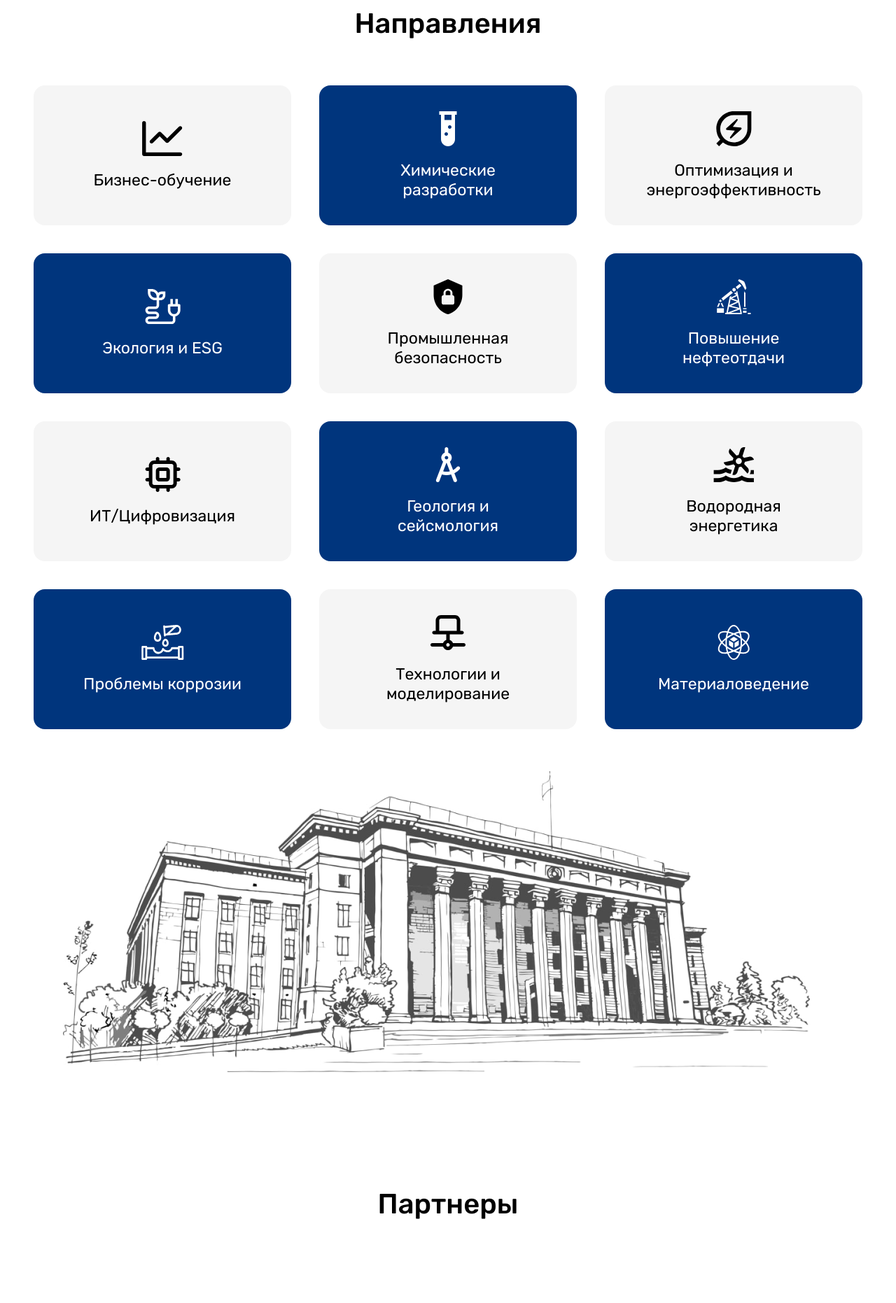
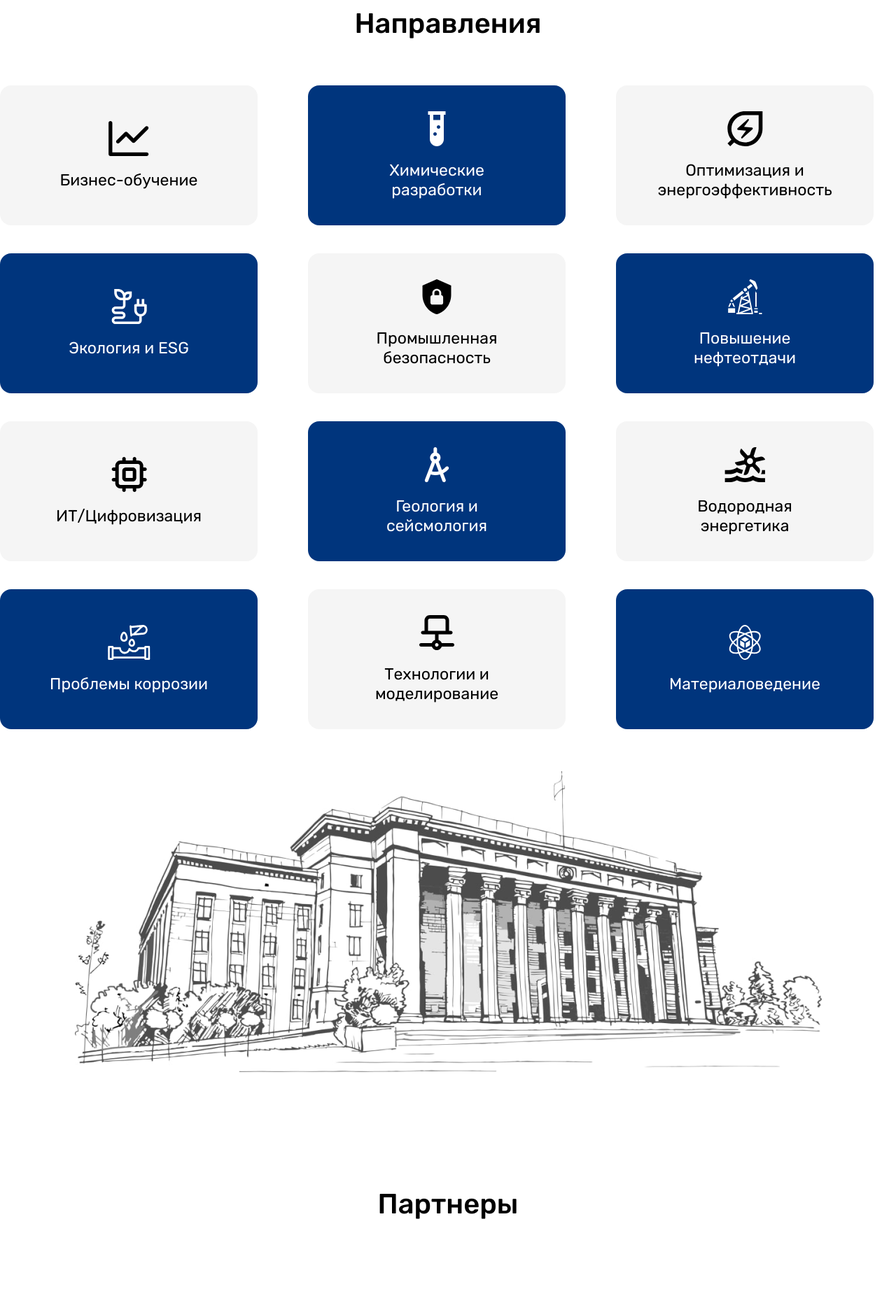
Before and after one commit to togzhanzhakhani/kbtu, a React (Vite) app: page / in a window 1280 px wide. Shown: the part 3000-4862 px from the top of the page at 70% size. Built offline with nearby package versions, Linux system fonts and the light colour scheme.

Commit message:
feat: minor changes

```diff
--- a/src/common/components/container/Container.jsx
+++ b/src/common/components/container/Container.jsx
@@ -1,10 +1,12 @@
 import containerTypes from "@common/utils/containerTypes";
+import mergeObjects from "@common/utils/mergeObjects";
 
 const Container = ({
 	type = 'div',
 	maxWidth = 'none',
 	isCentered = false,
 	className = '',
+	style,
 	children,
 }) => {
 
@@ -17,7 +19,7 @@ const Container = ({
 	const ContainerElement = containerTypes[type] || <div />;
 
 	return (
-		<ContainerElement  className={className} style={configStyle}>
+		<ContainerElement  className={className} style={mergeObjects(style, configStyle) }>
 			{children}
 		</ContainerElement>
 	);
--- /dev/null
+++ b/src/common/utils/mergeClassnames.js
@@ -0,0 +1,6 @@
+
+const mergeClassnames = (...classNames) => {
+	return classNames.filter(className => className).join(" ");
+};
+
+export default mergeClassnames;
--- /dev/null
+++ b/src/common/utils/mergeObjects.js
@@ -0,0 +1,4 @@
+
+const mergeObjects = (...objects) => Object.assign({}, ...objects);
+
+export default mergeObjects;
--- a/src/modules/home/components/about/HomeAbout.jsx
+++ b/src/modules/home/components/about/HomeAbout.jsx
@@ -8,7 +8,7 @@ const HomeAbout = () => {
 	return (
 		<Container
 			type='section'
-			maxWidth='80rem'
+			maxWidth='110rem'
 			isCentered
 			className={styles.about}
 		>
--- a/src/modules/home/components/directions/HomeDirections.jsx
+++ b/src/modules/home/components/directions/HomeDirections.jsx
@@ -2,19 +2,13 @@ import HomeDirectionsCard from '../directions_card/HomeDirectionsCard';
 import Container from '@common/components/container/Container';
 import directionsData from '@modules/home/utils/directionsData';
 import styles from './home_directions.module.css';
-
-// WARN: styling issue
-// How does cards-grid behave?
-// Does it have 3 columns at all times?
-// What if there are less than 3 items in a row?
-// How are the said cards aligned?
 
 const HomeDirections = () => {
 
 	return (
 		<Container
 			type='section'
-			maxWidth='80rem'
+			maxWidth='110rem'
 			isCentered
 			className={styles.directions}
 		>
--- a/src/modules/home/components/directions/home_directions.module.css
+++ b/src/modules/home/components/directions/home_directions.module.css
@@ -1,8 +1,3 @@
-.directions {
-	display: grid;
-	place-items: center;
-}
-
 .directions_heading {
 	padding-block: 6.5625rem 4.0625rem;
 	font-size: 2.5rem;
@@ -11,10 +6,10 @@
 }
 
 .directions_cards {
-	--card-width: 23rem;
+	--card-min-width: 20rem;
 
 	/* TODO: improve grid's flexibility */
 	display: grid;
-	grid-template-columns: repeat(3, var(--card-width));
+	grid-template-columns: repeat(auto-fill, minmax(var(--card-min-width), 1fr));
 	gap: 2.5rem;
 }
--- a/src/modules/home/components/image_section/HomeImageSection.jsx
+++ b/src/modules/home/components/image_section/HomeImageSection.jsx
@@ -1,15 +1,19 @@
-import Container from "@common/components/container/Container";
-import kbtuImage from "@assets/images/home_image_section.png";
-import styles from "./home_image_section.module.css";
+import Container from '@common/components/container/Container';
+import kbtuImage from '@assets/images/home_image_section.png';
+import styles from './home_image_section.module.css';
 
 const HomeImageSection = () => {
 
 	return (
-		<Container maxWidth="80rem" isCentered>
+		<Container
+			type='section'
+			maxWidth='110rem'
+			className={styles.center}
+		>
 			<img
 				className={styles.image}
 				src={kbtuImage}
-				alt="drawn kbtu image"
+				alt='drawn kbtu image'
 			/>
 		</Container>
 	);
--- a/src/modules/home/components/image_section/home_image_section.module.css
+++ b/src/modules/home/components/image_section/home_image_section.module.css
@@ -1,3 +1,8 @@
 .image {
 	margin-block: 3.75rem;
 }
+
+.center {
+	display: flex;
+	justify-content: center;
+}
--- a/src/modules/home/components/partners/HomePartners.jsx
+++ b/src/modules/home/components/partners/HomePartners.jsx
@@ -7,7 +7,7 @@ const HomePartners = () => {
 	return (
 		<Container
 			type='section'
-			maxWidth='80rem'
+			maxWidth='110rem'
 			isCentered
 			className={styles.section}
 		>
--- a/src/modules/home/utils/partnersLogos.js
+++ b/src/modules/home/utils/partnersLogos.js
@@ -20,9 +20,9 @@ const partnersLogos = [
 	},
 	{
 		id: 4,
-		name: 'Baker Hughes',
-		alt: 'baker hughes logo',
-		imageUrl: '/src/assets/images/logo_baker.png',
+		name: 'Halyk',
+		alt: 'halyk bank logo',
+		imageUrl: '/src/assets/images/logo_halyk.png',
 	},
 	{
 		id: 5,
@@ -32,9 +32,9 @@ const partnersLogos = [
 	},
 	{
 		id: 6,
-		name: 'Halyk',
-		alt: 'halyk bank logo',
-		imageUrl: '/src/assets/images/logo_halyk.png',
+		name: 'Baker Hughes',
+		alt: 'baker hughes logo',
+		imageUrl: '/src/assets/images/logo_baker.png',
 	},
 	{
 		id: 7,
```
